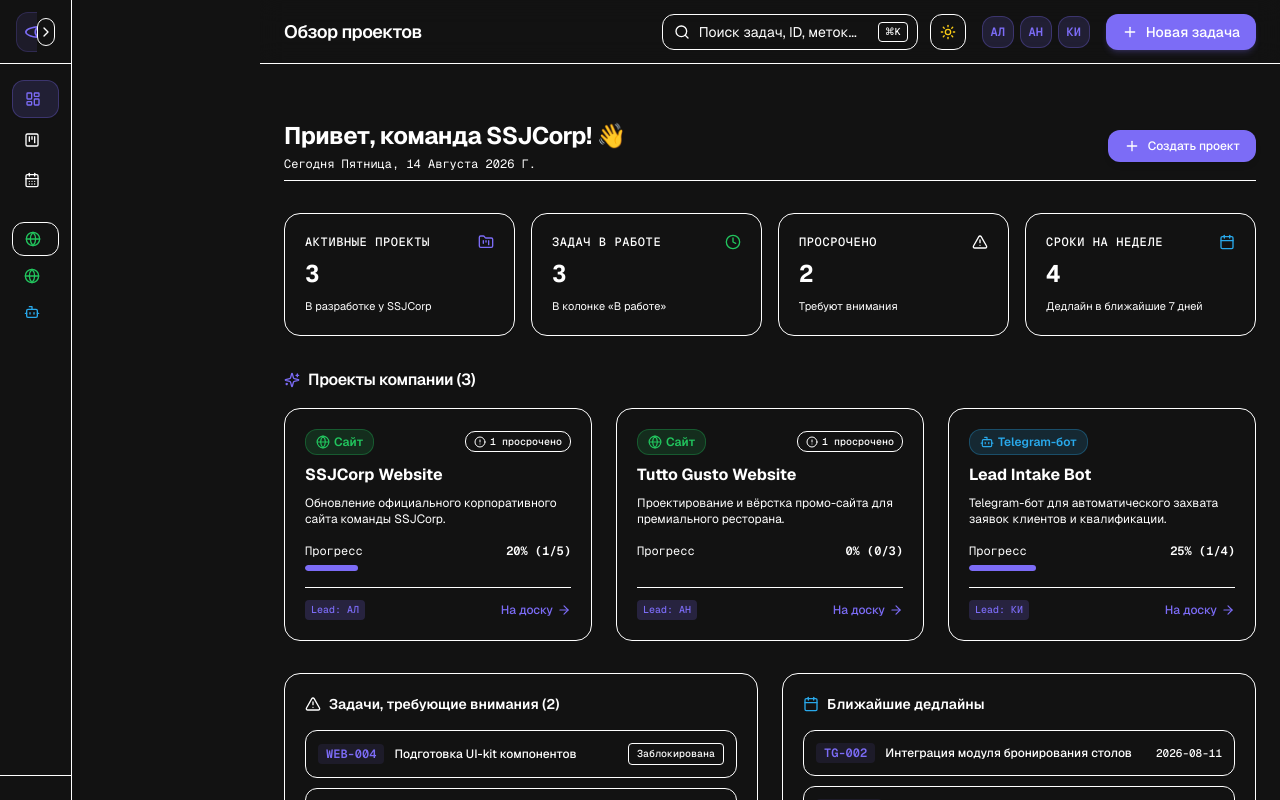
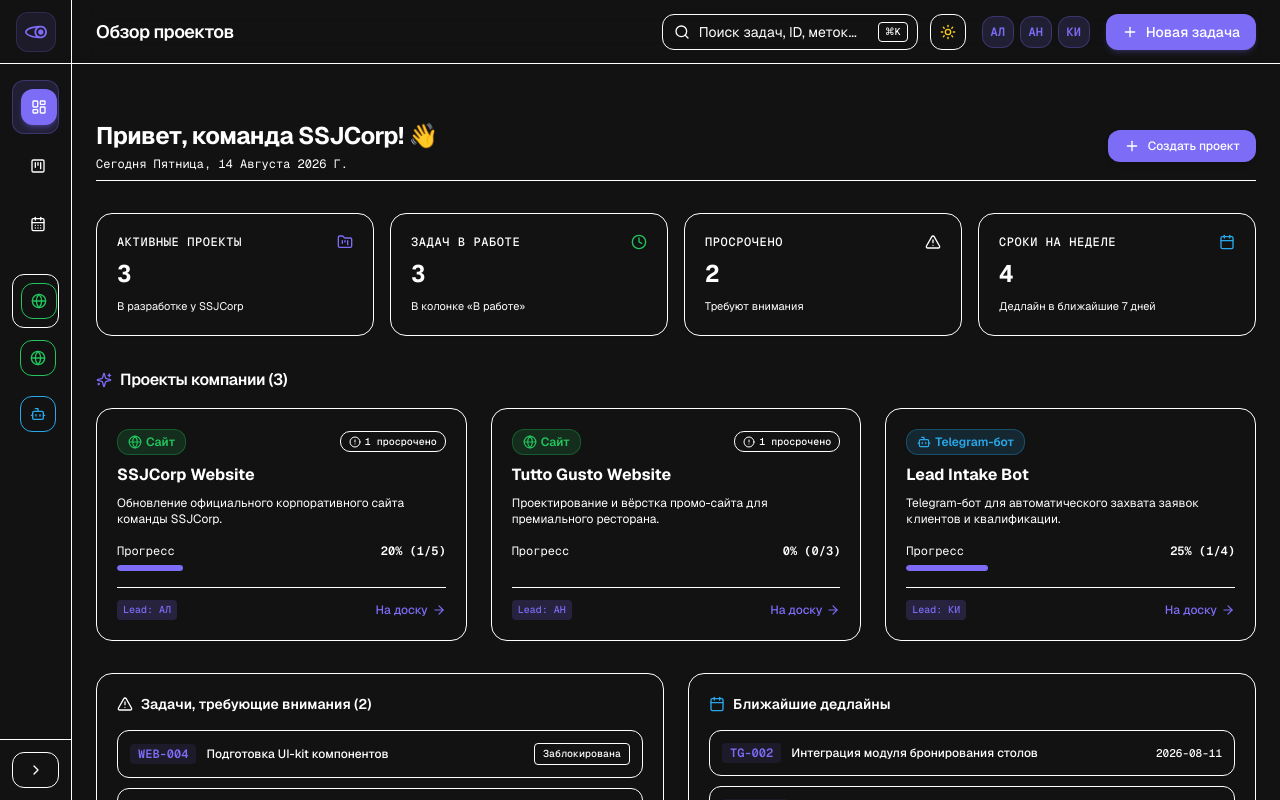
Before and after one commit to purrfect0/kanban-front, a Next.js app: page / in a window 1280 px wide. Both pictures are taken after a click on the button 229 px from the left and 31 px from the top of the page. Shown: the top 800 px of the page. Built offline with nearby package versions, Linux system fonts and the light colour scheme.

Commit message:
fix sidebar layout and expand main area

```diff
--- a/src/components/layout/AppLayout.tsx
+++ b/src/components/layout/AppLayout.tsx
@@ -1,23 +1,30 @@
 "use client";
 
 import React from "react";
-import { KanbanProvider } from "@/store/KanbanContext";
+import { KanbanProvider, useKanban } from "@/store/KanbanContext";
 import { Sidebar } from "./Sidebar";
 import { Header } from "./Header";
 import { CreateTaskModal } from "@/components/tasks/CreateTaskModal";
 import { CreateProjectModal } from "@/components/projects/CreateProjectModal";
 import { TaskDetailSheet } from "@/components/tasks/TaskDetailSheet";
+import { cn } from "@/lib/utils";
 
 interface AppLayoutProps {
   children: React.ReactNode;
 }
 
-export const AppLayout: React.FC<AppLayoutProps> = ({ children }) => {
+function AppLayoutContent({ children }: AppLayoutProps) {
+  const { isSidebarCollapsed } = useKanban();
+
   return (
-    <KanbanProvider>
     <div className="min-h-screen bg-background text-foreground flex antialiased">
       <Sidebar />
-        <div className="flex-1 flex flex-col min-w-0 lg:pl-[260px] transition-all duration-300">
+      <div
+        className={cn(
+          "flex-1 flex flex-col min-w-0 transition-all duration-300 ease-in-out",
+          isSidebarCollapsed ? "lg:pl-[72px]" : "lg:pl-[260px]"
+        )}
+      >
         <Header />
         <main className="flex-1 p-4 md:p-6 overflow-x-hidden">
           {children}
@@ -27,6 +34,13 @@
       <CreateProjectModal />
       <TaskDetailSheet />
     </div>
+  );
+}
+
+export const AppLayout: React.FC<AppLayoutProps> = ({ children }) => {
+  return (
+    <KanbanProvider>
+      <AppLayoutContent>{children}</AppLayoutContent>
     </KanbanProvider>
   );
 };
--- a/src/components/layout/Sidebar.tsx
+++ b/src/components/layout/Sidebar.tsx
@@ -2,7 +2,6 @@
 
 import React, { useState } from "react";
 import Link from "next/link";
-import Image from "next/image";
 import { usePathname } from "next/navigation";
 import {
   LayoutDashboard,
@@ -11,22 +10,19 @@
   Plus,
   ChevronLeft,
   ChevronRight,
-  Folder,
   Globe,
   Bot,
   RotateCcw,
-  Sparkles,
 } from "lucide-react";
 import { useKanban } from "@/store/KanbanContext";
+import { Logo } from "@/components/ui/Logo";
 import { cn } from "@/lib/utils";
-
-import { Logo } from "@/components/ui/Logo";
 
 interface SidebarProps {
   basePath?: string;
 }
 
-export const Sidebar: React.FC<SidebarProps> = ({ basePath = "" }) => {
+export const Sidebar: React.FC<SidebarProps> = () => {
   const pathname = usePathname();
   const {
     projects,
@@ -34,9 +30,11 @@
     setActiveProjectId,
     setIsCreateProjectOpen,
     resetDemoData,
+    isSidebarCollapsed,
+    setIsSidebarCollapsed,
+    toggleSidebar,
   } = useKanban();
 
-  const [isCollapsed, setIsCollapsed] = useState(false);
   const [isMobileOpen, setIsMobileOpen] = useState(false);
 
   const navItems = [
@@ -75,25 +73,38 @@
       {/* Sidebar Container */}
       <aside
         className={cn(
-          "fixed top-0 bottom-0 left-0 z-40 flex flex-col border-r bg-card transition-all duration-300 border-border/80",
-          isCollapsed ? "w-[72px]" : "w-[260px]",
+          "fixed top-0 bottom-0 left-0 z-40 flex flex-col border-r bg-card transition-all duration-300 ease-in-out border-border",
+          isSidebarCollapsed ? "w-[72px]" : "w-[260px]",
           isMobileOpen ? "translate-x-0" : "-translate-x-full lg:translate-x-0"
         )}
       >
-        {/* Header / Logo */}
-        <div className="flex h-16 items-center justify-between px-4 border-b border-border/60">
+        {/* Header / Logo Bar */}
+        <div className="flex h-16 items-center px-4 border-b border-border">
+          {isSidebarCollapsed ? (
+            /* Collapsed mode: Centered Logo + Expand Button toggle */
+            <div className="flex w-full items-center justify-between">
+              <button
+                onClick={toggleSidebar}
+                className="h-10 w-10 shrink-0 aspect-square flex items-center justify-center rounded-xl bg-ssj-purple/10 border border-ssj-purple/20 p-2 text-ssj-purple hover:bg-ssj-purple/20 transition-all mx-auto"
+                title="Развернуть меню"
+              >
+                <Logo className="h-full w-full" />
+              </button>
+            </div>
+          ) : (
+            /* Expanded mode: Logo + Title + Collapse Button */
+            <div className="flex w-full items-center justify-between gap-2 overflow-hidden">
               <Link
                 href="/"
-            className="flex items-center gap-3 overflow-hidden transition-opacity hover:opacity-90"
+                className="flex items-center gap-3 overflow-hidden transition-opacity hover:opacity-90 min-w-0"
               >
-            <div className="relative flex h-10 w-10 shrink-0 items-center justify-center rounded-xl bg-ssj-purple/10 border border-ssj-purple/20 p-2 text-ssj-purple">
+                <div className="h-10 w-10 shrink-0 aspect-square flex items-center justify-center rounded-xl bg-ssj-purple/10 border border-ssj-purple/20 p-2 text-ssj-purple">
                   <Logo className="h-full w-full" />
                 </div>
-            {!isCollapsed && (
-              <div className="flex flex-col">
-                <span className="font-semibold tracking-tight text-foreground text-sm flex items-center gap-1.5">
+                <div className="flex flex-col truncate">
+                  <span className="font-bold tracking-tight text-foreground text-sm flex items-center gap-1.5">
                     SSJKanban
-                  <span className="rounded bg-ssj-purple/20 px-1.5 py-0.5 text-[10px] font-mono text-ssj-purple font-medium">
+                    <span className="rounded bg-ssj-purple/20 px-1.5 py-0.5 text-[10px] font-mono text-ssj-purple font-semibold">
                       MVP
                     </span>
                   </span>
@@ -101,29 +112,24 @@
                     SSJCorp Team
                   </span>
                 </div>
-            )}
               </Link>
 
-          {/* Desktop Collapse Toggle */}
               <button
-            onClick={() => setIsCollapsed(!isCollapsed)}
-            className="hidden lg:flex h-7 w-7 items-center justify-center rounded-lg border border-border/60 bg-muted/40 text-muted-foreground hover:bg-muted hover:text-foreground transition-colors"
-            title={isCollapsed ? "Развернуть панель" : "Свернуть панель"}
+                onClick={toggleSidebar}
+                className="h-8 w-8 shrink-0 flex items-center justify-center rounded-xl border border-border bg-background text-muted-foreground hover:bg-muted hover:text-foreground transition-colors"
+                title="Свернуть панель"
               >
-            {isCollapsed ? (
-              <ChevronRight className="h-4 w-4" />
-            ) : (
                 <ChevronLeft className="h-4 w-4" />
+              </button>
+            </div>
           )}
-          </button>
         </div>
 
         {/* Navigation Links */}
         <div className="flex-1 overflow-y-auto px-3 py-4 space-y-6">
-          <nav className="space-y-1">
+          <nav className="space-y-1.5">
             {navItems.map((item) => {
               const Icon = item.icon;
-              // Handle basePath matching for production GitHub Pages
               const cleanPathname = pathname.replace(/^\/kanban-front/, "") || "/";
               const isActive =
                 cleanPathname === item.href ||
@@ -135,15 +141,26 @@
                   href={item.href}
                   onClick={() => setIsMobileOpen(false)}
                   className={cn(
-                    "flex items-center gap-3 rounded-xl px-3 py-2.5 text-sm font-medium transition-all",
+                    "flex items-center gap-3 rounded-xl p-2 text-sm font-medium transition-all group",
                     isActive
-                      ? "bg-ssj-purple/15 text-ssj-purple border border-ssj-purple/30 shadow-sm"
+                      ? "bg-ssj-purple/15 text-ssj-purple border border-ssj-purple/30 shadow-xs"
                       : "text-muted-foreground hover:bg-muted/60 hover:text-foreground"
                   )}
-                  title={isCollapsed ? item.label : undefined}
+                  title={isSidebarCollapsed ? item.label : undefined}
                 >
-                  <Icon className={cn("h-4 w-4 shrink-0", isActive && "text-ssj-purple")} />
-                  {!isCollapsed && <span>{item.label}</span>}
+                  <div
+                    className={cn(
+                      "h-9 w-9 shrink-0 aspect-square rounded-xl flex items-center justify-center transition-colors",
+                      isActive
+                        ? "bg-ssj-purple text-white shadow-md shadow-ssj-purple/30"
+                        : "bg-muted/50 text-muted-foreground group-hover:text-foreground group-hover:bg-muted"
+                    )}
+                  >
+                    <Icon className="h-4 w-4" />
+                  </div>
+                  {!isSidebarCollapsed && (
+                    <span className="truncate font-semibold">{item.label}</span>
+                  )}
                 </Link>
               );
             })}
@@ -151,8 +168,8 @@
 
           {/* Projects List */}
           <div className="space-y-2">
-            {!isCollapsed && (
-              <div className="flex items-center justify-between px-3">
+            {!isSidebarCollapsed && (
+              <div className="flex items-center justify-between px-2">
                 <span className="text-xs font-semibold text-muted-foreground uppercase tracking-wider font-mono">
                   Проекты ({projects.length})
                 </span>
@@ -179,18 +196,25 @@
                     href={`/board/?project=${project.slug}`}
                     onClick={() => handleProjectClick(project.id)}
                     className={cn(
-                      "flex items-center gap-3 rounded-xl px-3 py-2 text-sm transition-all group",
+                      "flex items-center gap-3 rounded-xl p-2 text-sm transition-all group",
                       isSelected
-                        ? "bg-muted text-foreground font-medium border border-border"
+                        ? "bg-muted text-foreground font-semibold border border-border"
                         : "text-muted-foreground hover:bg-muted/40 hover:text-foreground"
                     )}
-                    title={isCollapsed ? project.name : undefined}
+                    title={isSidebarCollapsed ? project.name : undefined}
                   >
-                    <TypeIcon className={cn("h-4 w-4 shrink-0", accentColor)} />
-                    {!isCollapsed && (
-                      <span className="truncate flex-1">{project.name}</span>
+                    <div
+                      className={cn(
+                        "h-9 w-9 shrink-0 aspect-square rounded-xl flex items-center justify-center bg-muted/40 border border-border/50",
+                        accentColor
                       )}
-                    {!isCollapsed && isSelected && (
+                    >
+                      <TypeIcon className="h-4 w-4" />
+                    </div>
+                    {!isSidebarCollapsed && (
+                      <span className="truncate flex-1 font-medium">{project.name}</span>
+                    )}
+                    {!isSidebarCollapsed && isSelected && (
                       <div className="h-1.5 w-1.5 rounded-full bg-ssj-purple animate-pulse" />
                     )}
                   </Link>
@@ -201,8 +225,16 @@
         </div>
 
         {/* Footer Actions */}
-        <div className="p-3 border-t border-border/60 space-y-2">
-          {!isCollapsed && (
+        <div className="p-3 border-t border-border space-y-2">
+          {isSidebarCollapsed ? (
+            <button
+              onClick={toggleSidebar}
+              className="flex w-full items-center justify-center h-9 rounded-xl border border-border bg-background text-muted-foreground hover:bg-muted hover:text-foreground transition-colors"
+              title="Развернуть меню"
+            >
+              <ChevronRight className="h-4 w-4" />
+            </button>
+          ) : (
             <button
               onClick={() => {
                 if (confirm("Сбросить демо-данные к первоначальному состоянию?")) {
--- a/src/store/KanbanContext.tsx
+++ b/src/store/KanbanContext.tsx
@@ -33,6 +33,9 @@
   theme: "dark" | "light";
   setTheme: (theme: "dark" | "light") => void;
   toggleTheme: () => void;
+  isSidebarCollapsed: boolean;
+  setIsSidebarCollapsed: (collapsed: boolean) => void;
+  toggleSidebar: () => void;
   isLoading: boolean;
 
   // Actions
@@ -64,7 +67,12 @@
   const [isCreateTaskOpen, setIsCreateTaskOpen] = useState(false);
   const [isCreateProjectOpen, setIsCreateProjectOpen] = useState(false);
   const [theme, setThemeState] = useState<"dark" | "light">("dark");
+  const [isSidebarCollapsed, setIsSidebarCollapsed] = useState(false);
   const [isLoading, setIsLoading] = useState(true);
+
+  const toggleSidebar = () => {
+    setIsSidebarCollapsed((prev) => !prev);
+  };
 
   // Sync active project to localStorage
   const setActiveProjectId = useCallback((id: string | null) => {
@@ -281,6 +289,9 @@
         theme,
         setTheme,
         toggleTheme,
+        isSidebarCollapsed,
+        setIsSidebarCollapsed,
+        toggleSidebar,
         isLoading,
         refreshData,
         createTask: handleCreateTask,
```
Lines whose indentation alone changed are shown as unchanged.
